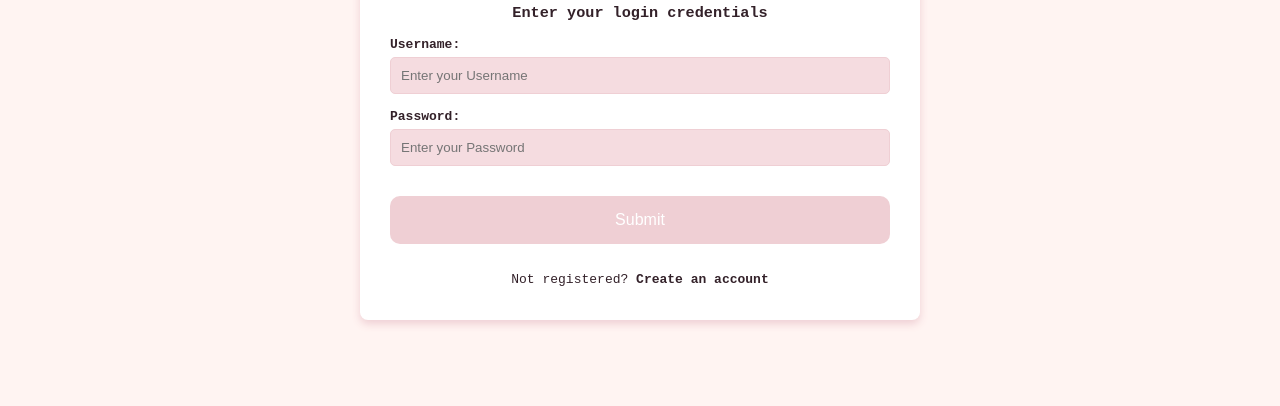
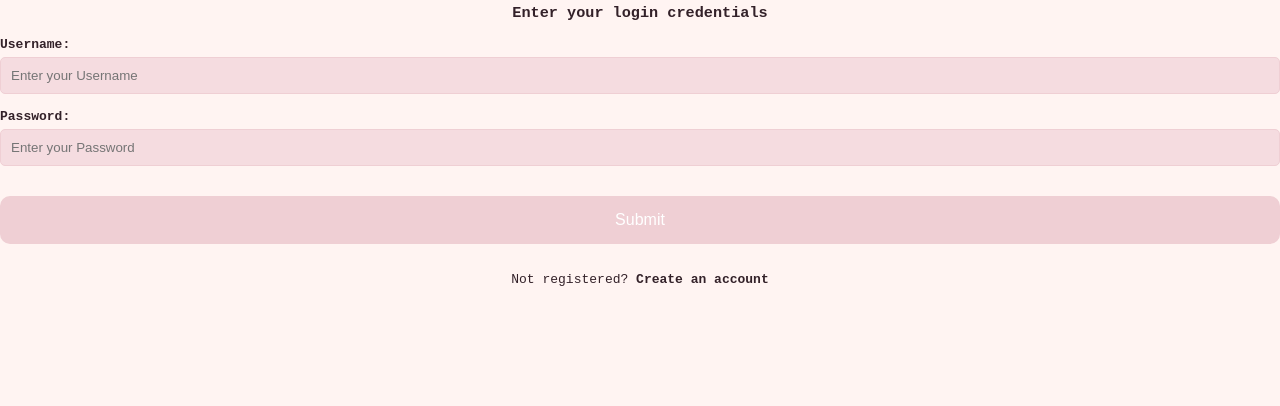
Before and after one commit to 2024-25-Allen-ISD-Computer-Science/6th-period-isp-mrw, a plain HTML site: page login.html in a window 1280 px wide. Shown: the part 394-800 px from the top of the page. Drawn offline with Linux system fonts and the light colour scheme.

Commit message:
t
Co-authored-by: KristelJ07 <KristelJ07@users.noreply.github.com>
Co-authored-by: AngieeNB <AngieeNB@users.noreply.github.com>

```diff
--- a/login.html
+++ b/login.html
@@ -25,13 +25,13 @@
         }
 
         .main {
-            background-color: #fff;
-            border-radius: 8px;
-            box-shadow: 0 4px 8px #EFCFD4;
-            padding: 20px 30px;
-            width: 500px;
-            text-align: center;
-        }
+    background-color: transparent;
+    border-radius: 0;
+    box-shadow: none;
+    padding: 0;
+    width: 100%;
+    text-align: center;
+}
         nav {
         background-color: #F5DCE0;
         padding: 10px 0;
```
